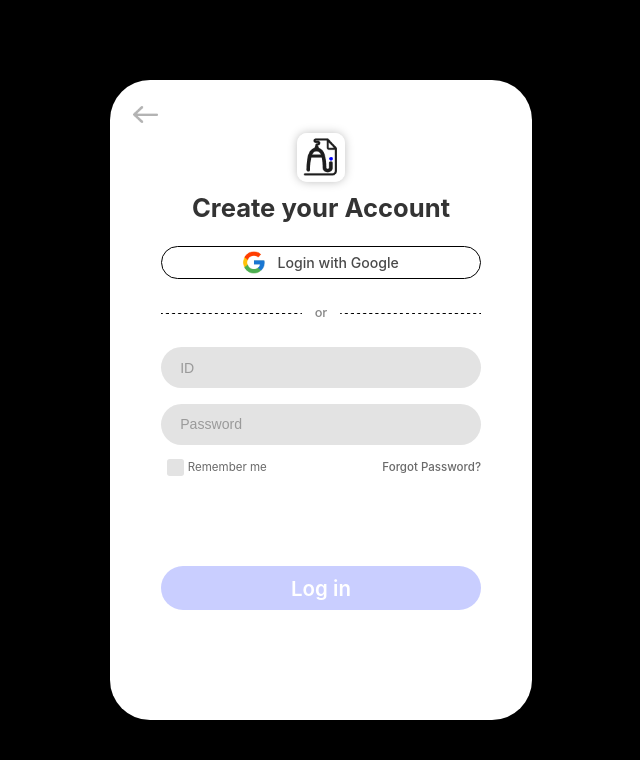
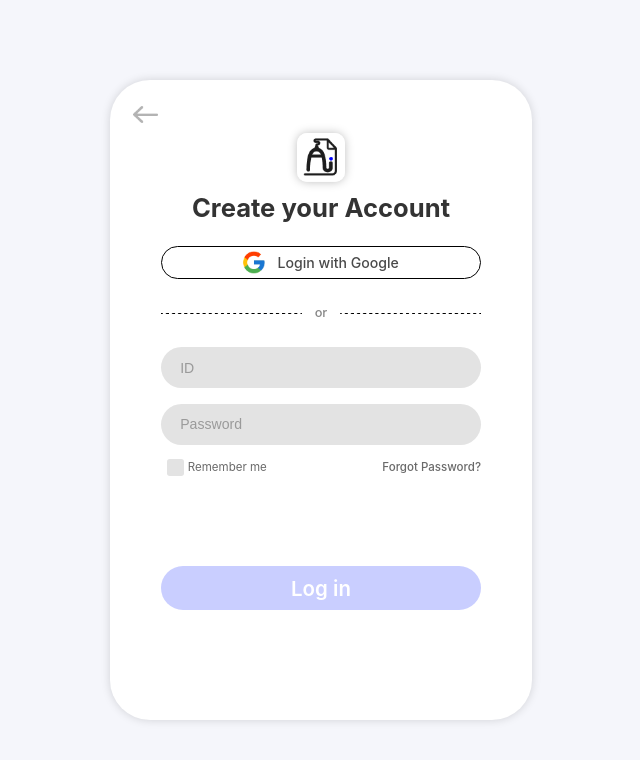
Before and after one commit to WEBFINITE-solux/WEBFINITE-FE, a React (Vite) app: page /loginForm in a window 1280 px wide. Shown: the top 760 px of the page, without its empty margins (319-959 px from the left). Built offline with nearby package versions, Linux system fonts and the light colour scheme.

Commit message:
fix : 배경색이 검정색으로 잘못 나오던 문제 해결

```diff
--- a/src/pages/mainPage.tsx
+++ b/src/pages/mainPage.tsx
@@ -6,7 +6,7 @@ const MainPageContainer = styled.div`
   position: relative;
   width: 100vw;
   height: 100vh;
-  background: #f5f6fb;
+  background: #f5f6fb !improtant;
   overflow: hidden;
 `;
 
--- a/src/styles/loginForm.module.css
+++ b/src/styles/loginForm.module.css
@@ -3,7 +3,7 @@ html, body {
     padding: 0;
     width: 100%;
     height: 100%;
-    background: #f5f6fb;
+    background: #f5f6fb !important;
     display: flex;
     justify-content: center;
     align-items: center;
--- a/src/styles/passwordAlert.module.css
+++ b/src/styles/passwordAlert.module.css
@@ -3,7 +3,7 @@ body {
     padding: 0;
     width: 100%;
     height: 100%;
-    background: #f5f6fb;
+    background: #f5f6fb !important;
     display: flex;
     justify-content: center;
     align-items: center;
--- a/src/styles/passwordRecovery.module.css
+++ b/src/styles/passwordRecovery.module.css
@@ -4,7 +4,7 @@ body {
     padding: 0;
     width: 100%;
     height: 100%;
-    background: #f5f6fb;
+    background: #f5f6fb !important;
     display: flex;
     justify-content: center;
     align-items: center;
--- a/src/styles/signupForm.module.css
+++ b/src/styles/signupForm.module.css
@@ -3,7 +3,7 @@ html, body {
   padding: 0;
   width: 100%;
   height: 100%;
-  background: #f5f6fb;
+  background: #f5f6fb !important;
   display: flex;
   justify-content: center;
   align-items: center;
```
Also changed, not shown: src/styles/mainPage.css (deleted, +0 -129 lines).
